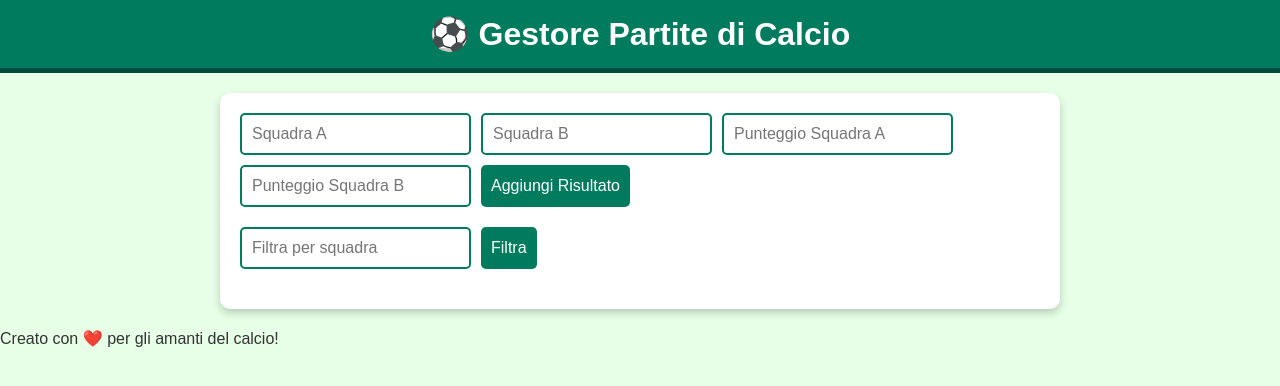
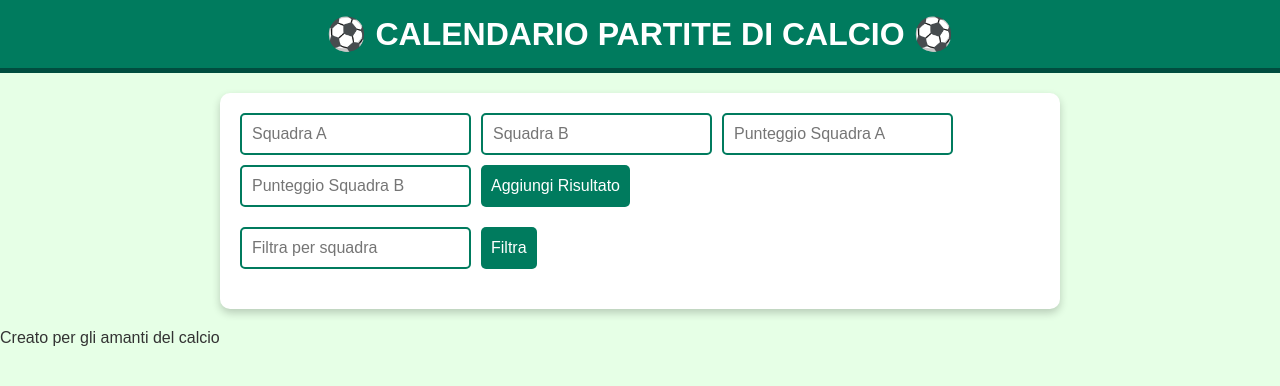
Before and after one commit to raffobit/Partite, a Flask app: page / in a window 1280 px wide. Shown: the top 386 px of the page. Run offline with Flask 3, Linux system fonts and the light colour scheme; data that the repository does not hold is empty.

Commit message:
fix problems

```diff
--- a/app.py
+++ b/app.py
@@ -1,4 +1,4 @@
-#.venv/Scripts/activate
+#.venv\Scripts\activate
 #python app.py
 from flask import Flask, render_template, request, redirect
 import mysql.connector # type: ignore
--- a/templates/index.html
+++ b/templates/index.html
@@ -7,7 +7,7 @@
     <link rel="stylesheet" href="/static/styles.css">
 </head>
 <body>
-    <h1>⚽ Gestore Partite di Calcio</h1>
+    <h1>⚽ CALENDARIO PARTITE DI CALCIO ⚽</h1>
 
     <div class="container">
         <!-- Form per aggiungere una partita -->
@@ -43,7 +43,7 @@
     </div>
 
     <footer>
-        Creato con ❤️ per gli amanti del calcio!
+        Creato per gli amanti del calcio
     </footer>
 </body>
 </html>
```
